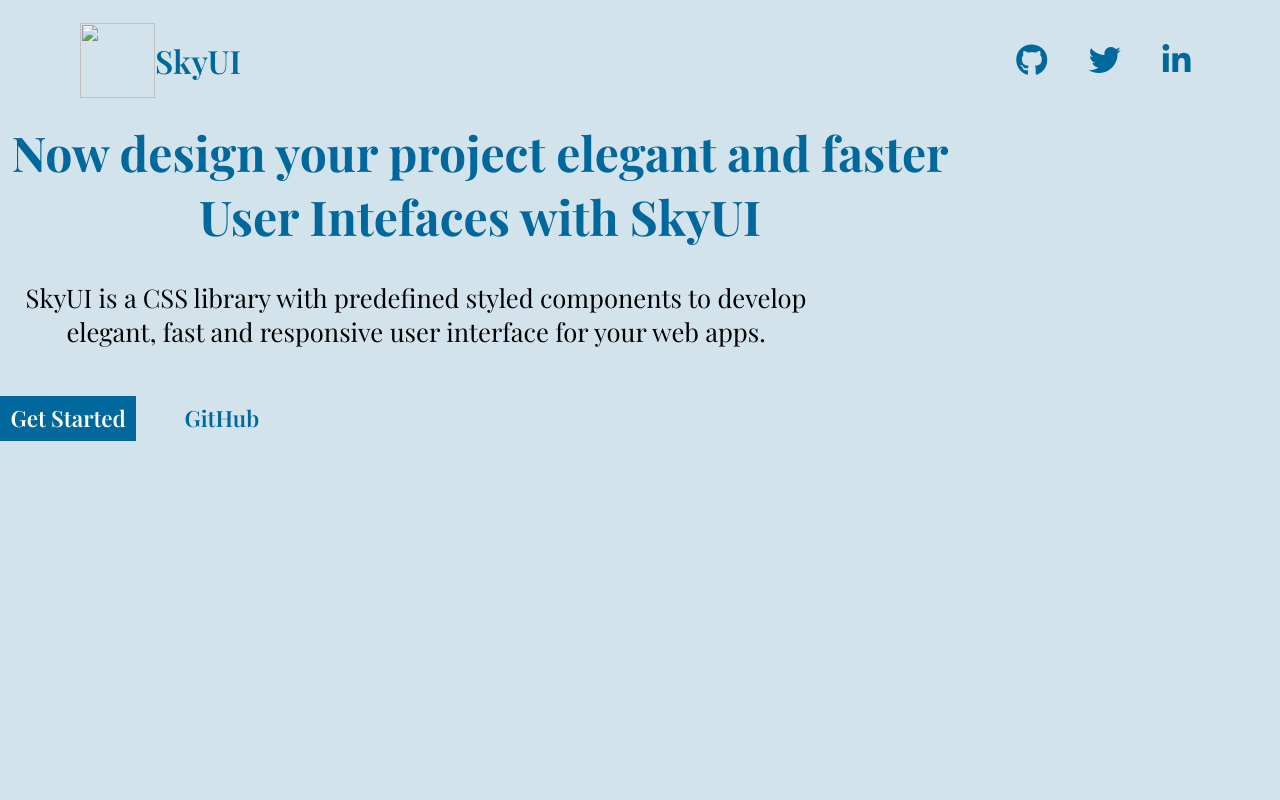
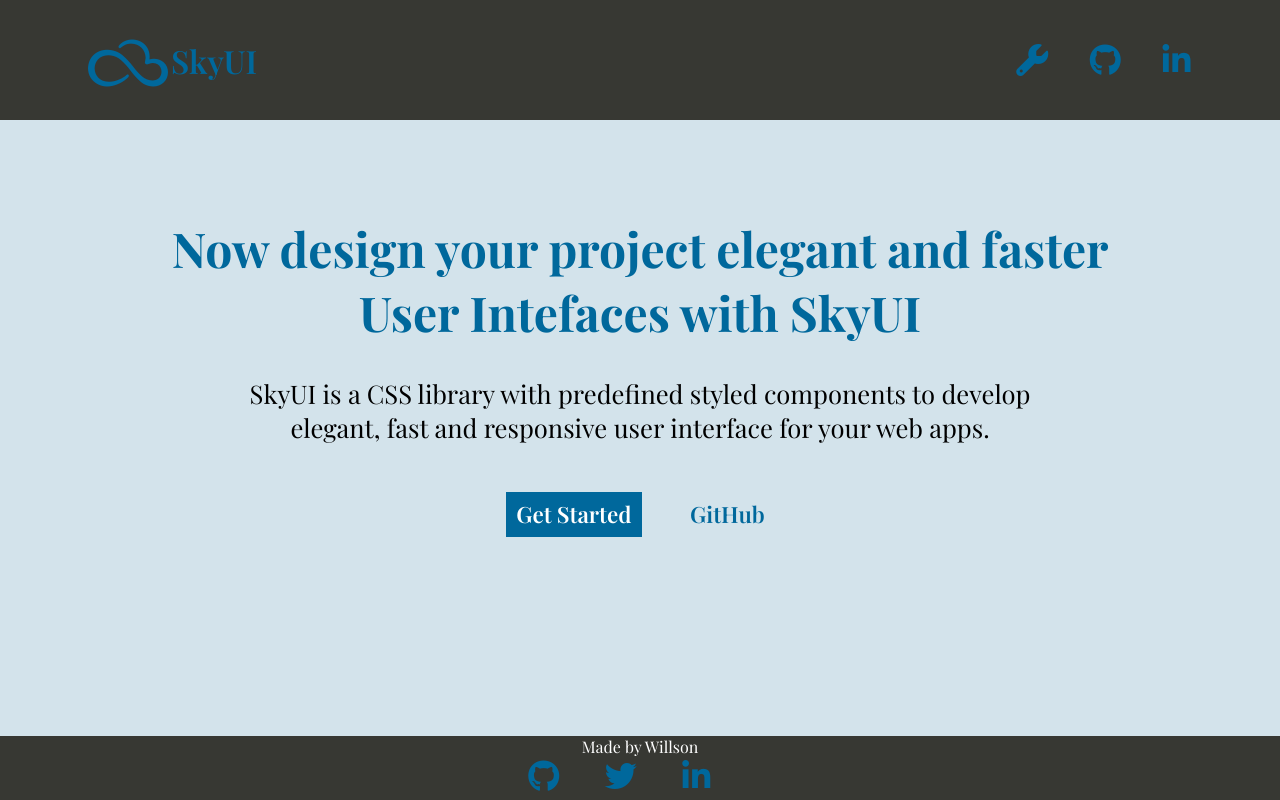
Before and after one commit to Wsn-195/SkyUI, a plain HTML site: page index.html in a window 1280 px wide. Drawn offline with nearby package versions, Linux system fonts and the light colour scheme.

Commit message:
Updated landing page

```diff
--- a/css/main.css
+++ b/css/main.css
@@ -30,6 +30,18 @@
 body {
   font-family: "Playfair Display", serif;
   background-color: var(--background-color);
+}
+
+.container
+{
+
+  display: grid;
+  width: 100%;
+  grid-template-areas:
+    "h h h h h h  h h h h"
+    "s m m m m m m m m"
+    "f f f f f f";
+
 }
 
 .call-to-action {
@@ -71,11 +83,15 @@
   justify-content: center;
   margin-top: 6rem;
   width: 100%;
+  grid-area: m;
 }
 
 .logo-img {
   height: 4.6875rem;
   width: 4.6875rem;
+  padding: 0.5rem;
+  margin-right:1rem;
+  color: var(--primary-color);
   /* 75px */
 }
 .logo-title {
@@ -119,10 +135,12 @@
 
 .navbar {
   height: 120px;
+  grid-area: h;
   width: 100%;
   display: flex;
   justify-content: space-between;
   align-items: center;
+  background-color: var(--secondary-color);
 }
 
 .navbar-icons {
@@ -137,6 +155,41 @@
   justify-content: space-around;
   margin: auto 3rem auto auto;
 }
+
+
+
+.footer
+{
+ position: fixed;
+bottom: 0rem;
+height: 4rem;
+width: 100%;
+grid-area: f;
+background-color: var(--secondary-color);
+margin: 0;
+z-index: 9;
+color: white;
+width: 100%;
+
+
+}
+
+.footer-content
+{
+display: flex;
+flex-direction: column;
+align-items: center;
+margin-bottom: 1rem;
+
+}
+
+.footer-Socials
+{
+  padding: 0.2rem;
+  margin-bottom: 100px;
+}
+
+
 
 /* Media Queries*/
 
--- a/index.html
+++ b/index.html
@@ -25,29 +25,31 @@
   </head>
   <body>
     <div class="container">
+        <div>
       <nav class="navbar">
         <div class="left-navbar">
-          <img src="./assets/logo/SkyUI-logo.png" alt="" class="logo-img" />
+
+          <i class="fab fa-skyatlas fa-4x logo-img"></i>
           <div class="logo-title">
             <a href="./index.html" id="logo-title-link">SkyUI</a>
           </div>
         </div>
         <div class="right-navbar">
-          <a href="https://github.com/Willson97/SkyUI" target="_blank">
-            <i class="fab fa-github fa-2x navbar-icons"></i
-          ></a>
+          <a href="https://github.com/Willson97/SkyUI" data-toggle="tooltip" data-placement="top" title="Installation" target="_blank">
+            <i class="fas fa-solid fa-wrench fa-2x navbar-icons"></i> </a>
 
-          <a href="https://twitter.com/WillsonVerma77" target="_blank">
-            <i class="fab fa-twitter fa-2x navbar-icons"></i
-          ></a>
+            <a href="https://github.com/Willson-01/SkyUI" data-toggle="tooltip" data-placement="top" title="Github" target="_blank">
+                <i class="fab fa-github fa-2x navbar-icons"></i
+              ></a>
 
-          <a href="https://www.linkedin.com/in/willsonverma7/" target="_blank">
+          <a href="https://www.linkedin.com/in/willsonverma7/" data-toggle="tooltip" data-placement="top" title="LinkedIn" target="_blank">
             <i class="fab fa-linkedin-in fa-2x navbar-icons"></i
           ></a>
         </div>
       </nav>
-
-      <main>
+    </div>
+  <div>
+      <main class="landing-main">
         <div class="main-title">
           <h1 class="main-title-h1">
             Now design your project elegant and faster User Intefaces with SkyUI
@@ -66,13 +68,37 @@
             >Get Started</a
           >
           <a
-            href="https://github.com/Willson97/SkyUI"
+            href="https://github.com/Willson-01/SkyUI"
             class="github-link"
             target="_blank"
             >GitHub</a
           >
         </div>
       </main>
+      </div>
+      <div>
+      <footer class="footer">
+          <div class="footer-content">
+       <div>Made by Willson</div>
+       <div class='footer-Socials'>
+        <a href="https://github.com/Willson-01/SkyUI" target="_blank">
+            <i class="fab fa-github fa-2x navbar-icons"></i
+          ></a>
+
+
+          <a href="https://twitter.com/WillsonVerma77" target="_blank">
+            <i class="fab fa-twitter fa-2x navbar-icons"></i
+          ></a>
+
+
+       <a href="https://www.linkedin.com/in/willsonverma7/" target="_blank">
+            <i class="fab fa-linkedin-in fa-2x navbar-icons"></i
+          ></a>
+
+       </div>
+        </div>
+      </footer>
+      </div>
     </div>
   </body>
 </html>
```
